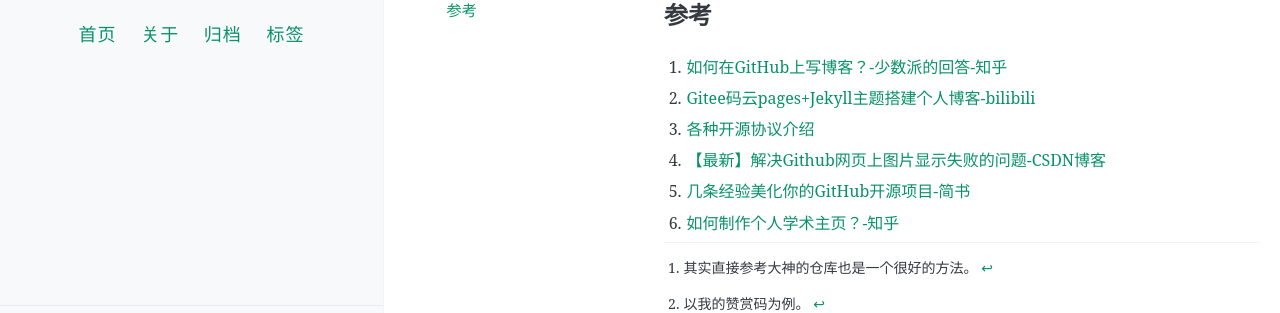
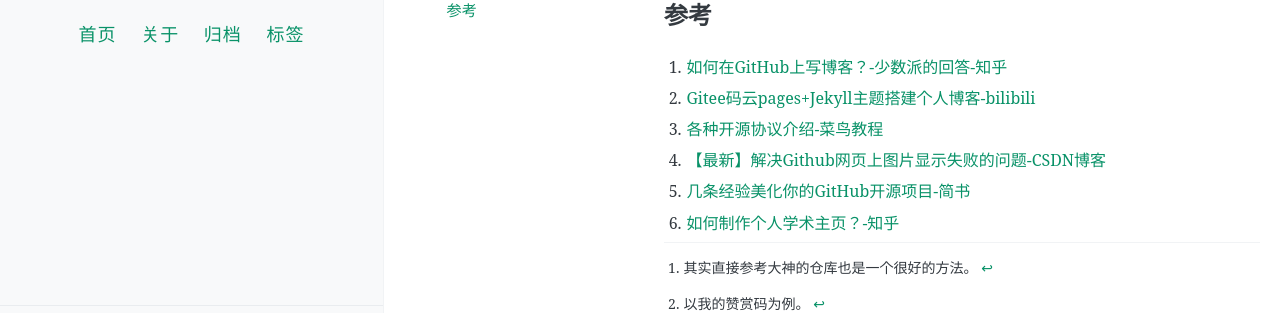
Before and after one commit to zxl19/zxl19.github.io, a Jekyll site: the page built from _posts/2020-05-05-blog-setup.md, in a window 1280 px wide and 900 px high, scrolled down 949 px. Shown: the part 455-768 px from the top of the window. Built offline with Jekyll 4.4.1, drawn with Linux system fonts in a browser that asks for light colours; comment, search, counter and statistics services are not loaded.

Commit message:
Update 2020-05-05-blog-setup.md

```diff
--- a/_posts/2020-05-05-blog-setup.md
+++ b/_posts/2020-05-05-blog-setup.md
@@ -55,7 +55,7 @@ pinned: false
 
 1. [如何在GitHub上写博客？-少数派的回答-知乎](https://www.zhihu.com/question/20962496/answer/677815713)
 2. [Gitee码云pages+Jekyll主题搭建个人博客-bilibili](https://www.bilibili.com/video/BV1cJ411h7q3)
-3. [各种开源协议介绍](https://www.runoob.com/w3cnote/open-source-license.html)
+3. [各种开源协议介绍-菜鸟教程](https://www.runoob.com/w3cnote/open-source-license.html)
 4. [【最新】解决Github网页上图片显示失败的问题-CSDN博客](https://blog.csdn.net/qq_38232598/article/details/91346392)
 5. [几条经验美化你的GitHub开源项目-简书](https://www.jianshu.com/p/d587b91bacb3)
 6. [如何制作个人学术主页？-知乎](https://www.zhihu.com/question/281476526)
```
